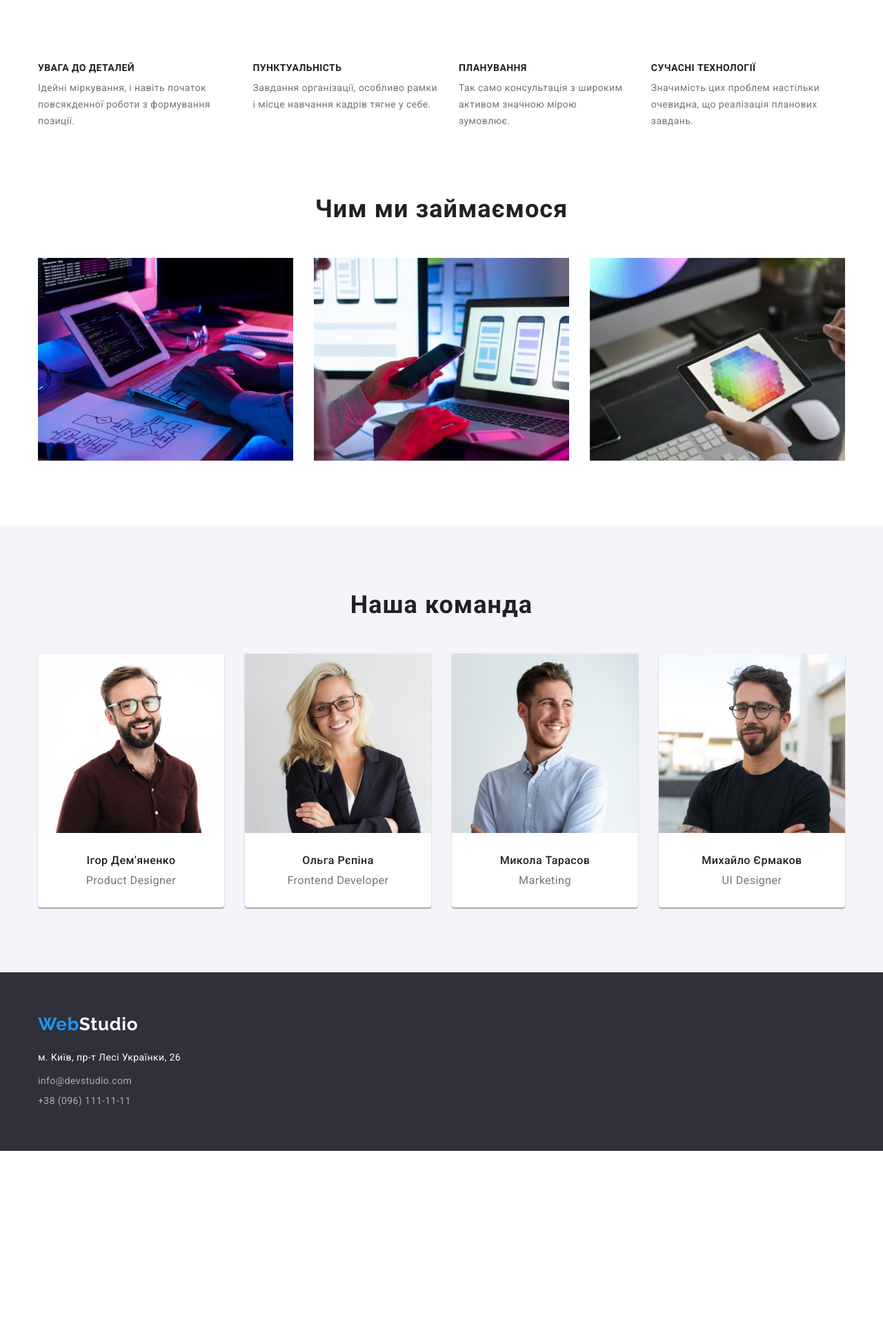
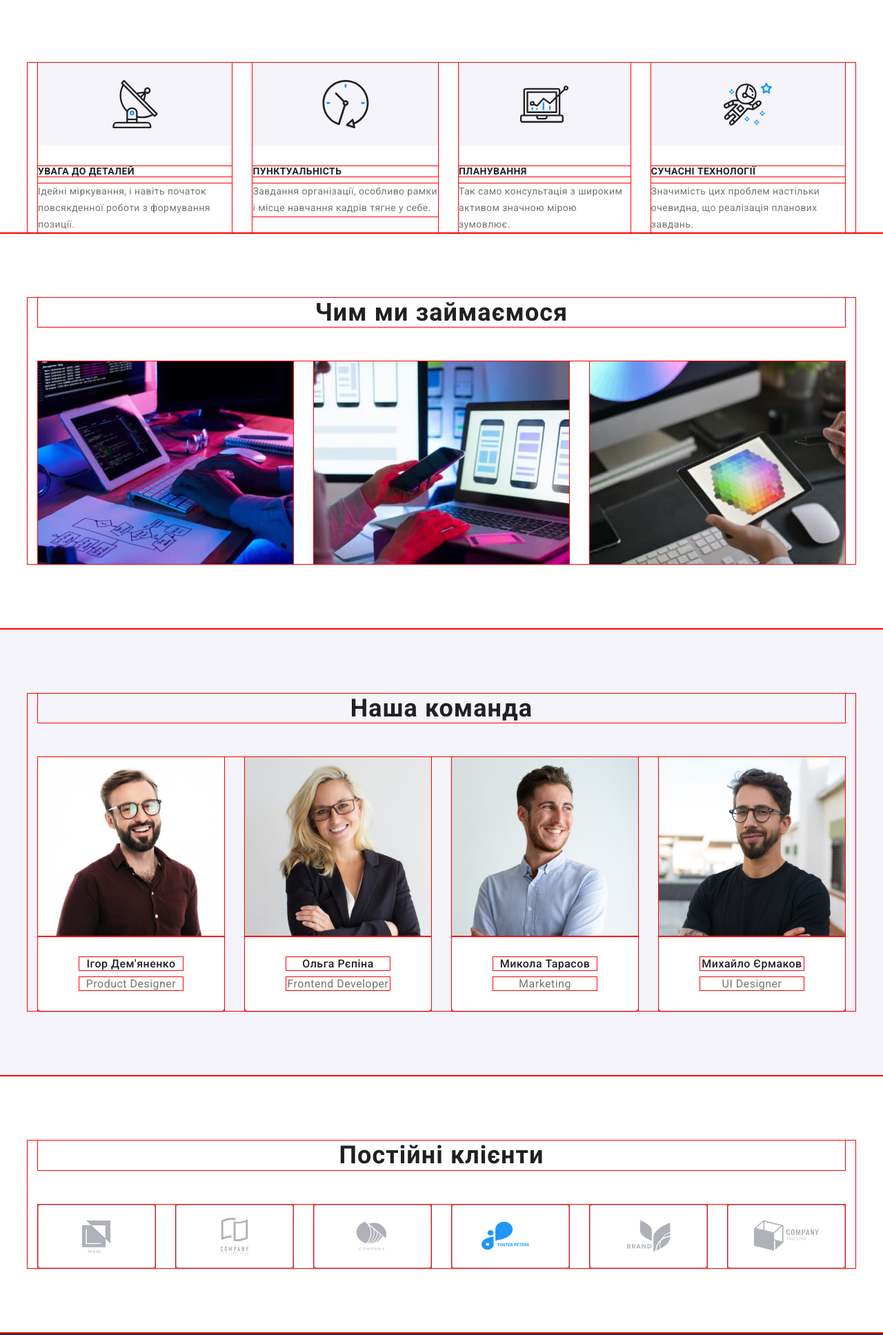
Before and after one commit to mxmktr/goit-markup-hw-04, a plain HTML site: page index.html in a window 1280 px wide. Shown: the part 684-2620 px from the top of the page at 69% size. Before the commit the page ends 2353 px from the top, so only its background shows below. Drawn offline with nearby package versions, Linux system fonts and the light colour scheme.

Commit message:
second commit

```diff
--- a/css/style.css
+++ b/css/style.css
@@ -35,11 +35,10 @@ html {
     font-family: var(--main-font);
     font-size: 14px;
 }
-/*
+
 * {
     outline: 1px solid #ff0000;
 }
-*/
 
 .header {
     border-bottom: 1px solid #ececec;
@@ -59,6 +58,7 @@ html {
 .navigation {
     display: flex;
 }
+
 .logo {
     font-family: 'Raleway', sans-serif;
     font-style: normal;
@@ -68,6 +68,11 @@ html {
     color: var(--logo-color);
     letter-spacing: 0.03em;
     margin-right: 93px;
+}
+
+.logo-upper,
+.logo-bottom {
+    display: inline-block;
 }
 
 .logo-upper {
@@ -98,14 +103,22 @@ html {
     gap: 50px;
 }
 
-.contact-navigation {
-    color: var(--text-color);
+.navigation-icon {
+    display: block;
+    fill: red;
+    width: 16px;
+    height: 12px;
+    background-color: black;
 }
 
 .site-navigation,
 .contact-navigation {
-    display: block;
+    display: flex;
     padding: 32px 0px;
+    align-items: center;
+}
+.icon-container {
+    width: 15px 15px;
 }
 /*
 .site-navigation:hover,
@@ -171,6 +184,38 @@ html {
     gap: 30px;
 }
 
+.company-skills-item::before {
+    content: '';
+    display: block;
+    margin-bottom: 30px;
+    height: 120px;
+    border-radius: 4px;
+
+    background-color: #f5f4fa;
+    background-repeat: no-repeat;
+    background-position: center;
+}
+
+.company-skills-item:nth-child(1)::before {
+    content: '';
+    background-image: url(../images/antenna.svg);
+}
+
+.company-skills-item:nth-child(2)::before {
+    content: '';
+    background-image: url(../images/clock.svg);
+}
+
+.company-skills-item:nth-child(3)::before {
+    content: '';
+    background-image: url(../images/diagram.svg);
+}
+
+.company-skills-item:nth-child(4)::before {
+    content: '';
+    background-image: url(../images/astronaut.svg);
+}
+
 /* Answer for Yuriy or i am going to think myself
 .company-skills > li {
     display: inline-block;
@@ -199,7 +244,7 @@ html {
     letter-spacing: 0.03em;
 }
 
-.job-title {
+.title {
     font-size: 36px;
     font-weight: 700;
     line-height: 117%;
@@ -259,6 +304,47 @@ html {
     line-height: 119%;
     letter-spacing: 0.03em;
     text-align: center;
+}
+
+.client-list {
+    display: flex;
+    gap: 30px;
+}
+
+.client-list-item {
+    display: inline-flex;
+}
+
+.client-list-link {
+    cursor: pointer;
+    height: 92px;
+    width: 170px;
+
+    border: 1px solid #afb1b8;
+    border-radius: 4px;
+
+    background-size: 106px 60px;
+    background-position: center;
+    background-repeat: no-repeat;
+}
+
+.client-list-item:nth-child(1) .client-list-link {
+    background-image: url(../images/client1.svg);
+}
+.client-list-item:nth-child(2) .client-list-link {
+    background-image: url(../images/client2.svg);
+}
+.client-list-item:nth-child(3) .client-list-link {
+    background-image: url(../images/client3.svg);
+}
+.client-list-item:nth-child(4) .client-list-link {
+    background-image: url(../images/client4.svg);
+}
+.client-list-item:nth-child(5) .client-list-link {
+    background-image: url(../images/client5.svg);
+}
+.client-list-item:nth-child(6) .client-list-link {
+    background-image: url(../images/client6.svg);
 }
 
 .logo.footer-logo {
@@ -342,8 +428,19 @@ address a:focus {
 }
 
 .hero-container {
+    padding: 200px 0;
+    max-width: 1600px;
+    margin: 0 auto;
+
     background-color: var(--full-page-color);
-    padding: 200px 0;
+    background-image: linear-gradient(
+            rgba(47, 48, 58, 0.4),
+            rgba(47, 48, 58, 0.4)
+        ),
+        url(../images/hero-img.jpg);
+    /*we can not to add these properties*/
+    background-repeat: no-repeat;
+    background-position: center;
 }
 
 .visually-hidden {
--- a/index.html
+++ b/index.html
@@ -98,28 +98,28 @@
                         Опис основних софт-скілів компанії
                     </h2>
                     <ul class="company-skills">
-                        <li>
+                        <li class="company-skills-item">
                             <h3>УВАГА ДО ДЕТАЛЕЙ</h3>
                             <p>
                                 Ідейні міркування, і навіть початок повсякденної
                                 роботи з формування позиції.
                             </p>
                         </li>
-                        <li>
+                        <li class="company-skills-item">
                             <h3>ПУНКТУАЛЬНІСТЬ</h3>
                             <p>
                                 Завдання організації, особливо рамки і місце
                                 навчання кадрів тягне у себе.
                             </p>
                         </li>
-                        <li>
+                        <li class="company-skills-item">
                             <h3>ПЛАНУВАННЯ</h3>
                             <p>
                                 Так само консультація з широким активом значною
                                 мірою зумовлює.
                             </p>
                         </li>
-                        <li>
+                        <li class="company-skills-item">
                             <h3>СУЧАСНІ ТЕХНОЛОГІЇ</h3>
                             <p>
                                 Значимість цих проблем настільки очевидна, що
@@ -131,7 +131,7 @@
             </section>
             <section class="section">
                 <div class="container">
-                    <h2 class="job-title">Чим ми займаємося</h2>
+                    <h2 class="title">Чим ми займаємося</h2>
                     <ul class="job-description-list">
                         <li class="job-description-list-item">
                             <img
@@ -166,7 +166,7 @@
             <!-- Team description -->
             <section class="section section-our-team">
                 <div class="container">
-                    <h2 class="job-title">Наша команда</h2>
+                    <h2 class="title">Наша команда</h2>
                     <ul class="team-portfolio">
                         <li class="team-portfolio-item">
                             <img
@@ -223,6 +223,31 @@
                     </ul>
                 </div>
             </section>
+            <section class="section">
+                <div class="container">
+                    <h2 class="title">Постійні клієнти</h2>
+                    <ul class="client-list">
+                        <li class="client-list-item" title="client1">
+                            <a href="#" class="client-list-link"></a>
+                        </li>
+                        <li class="client-list-item" title="client1">
+                            <a href="#" class="client-list-link"></a>
+                        </li>
+                        <li class="client-list-item" title="client1">
+                            <a href="#" class="client-list-link"></a>
+                        </li>
+                        <li class="client-list-item" title="client1">
+                            <a href="#" class="client-list-link"></a>
+                        </li>
+                        <li class="client-list-item" title="client1">
+                            <a href="#" class="client-list-link"></a>
+                        </li>
+                        <li class="client-list-item" title="client1">
+                            <a href="#" class="client-list-link"></a>
+                        </li>
+                    </ul>
+                </div>
+            </section>
         </main>
         <!-- address + contact information -->
         <footer class="footer">
```
Also changed, not shown: images/antenna.svg (added), images/astronaut.svg (added), images/client1.svg (added), images/client2.svg (added), images/client3.svg (added), images/client4.svg (added), images/client5.svg (added), images/client6.svg (added), images/clock.svg (added), images/diagram.svg (added), images/hero-img.jpg (added), images/icons.svg (added), images/mail.svg (added), images/smartphone.svg (added).
